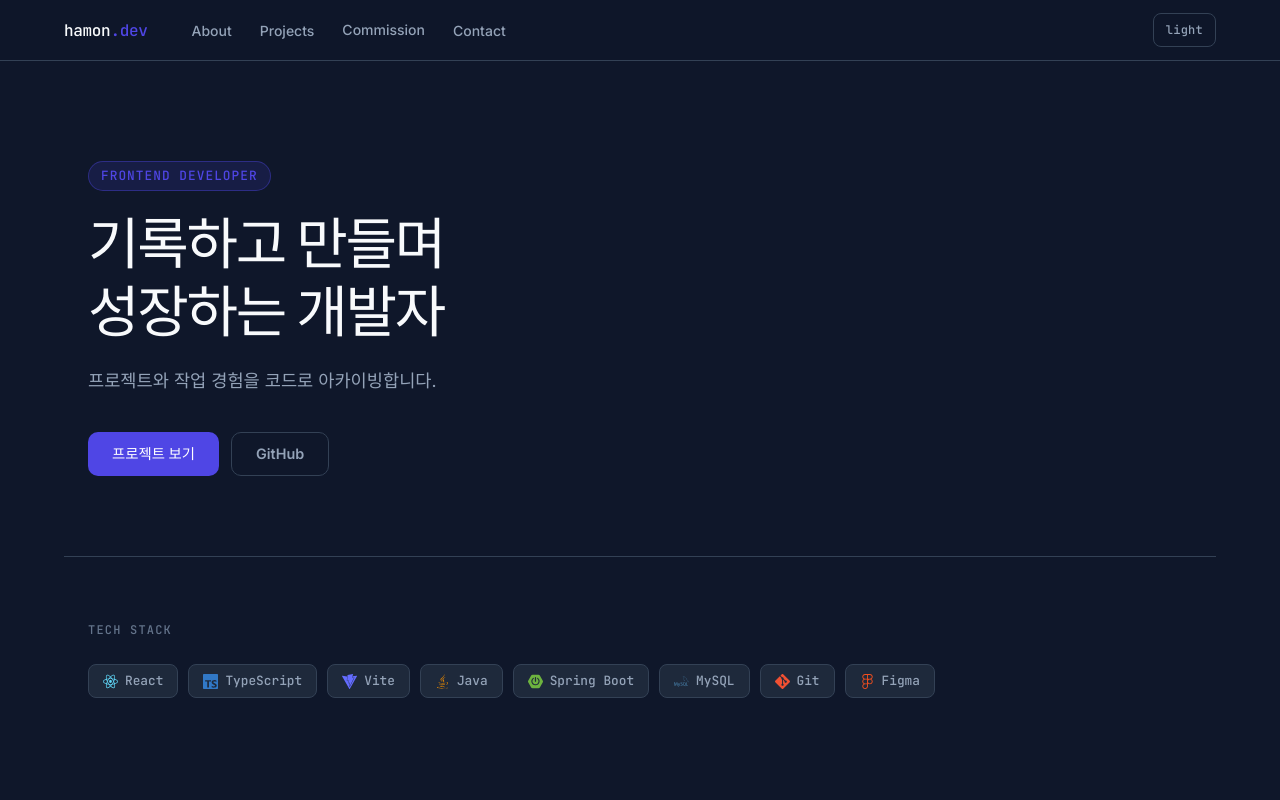
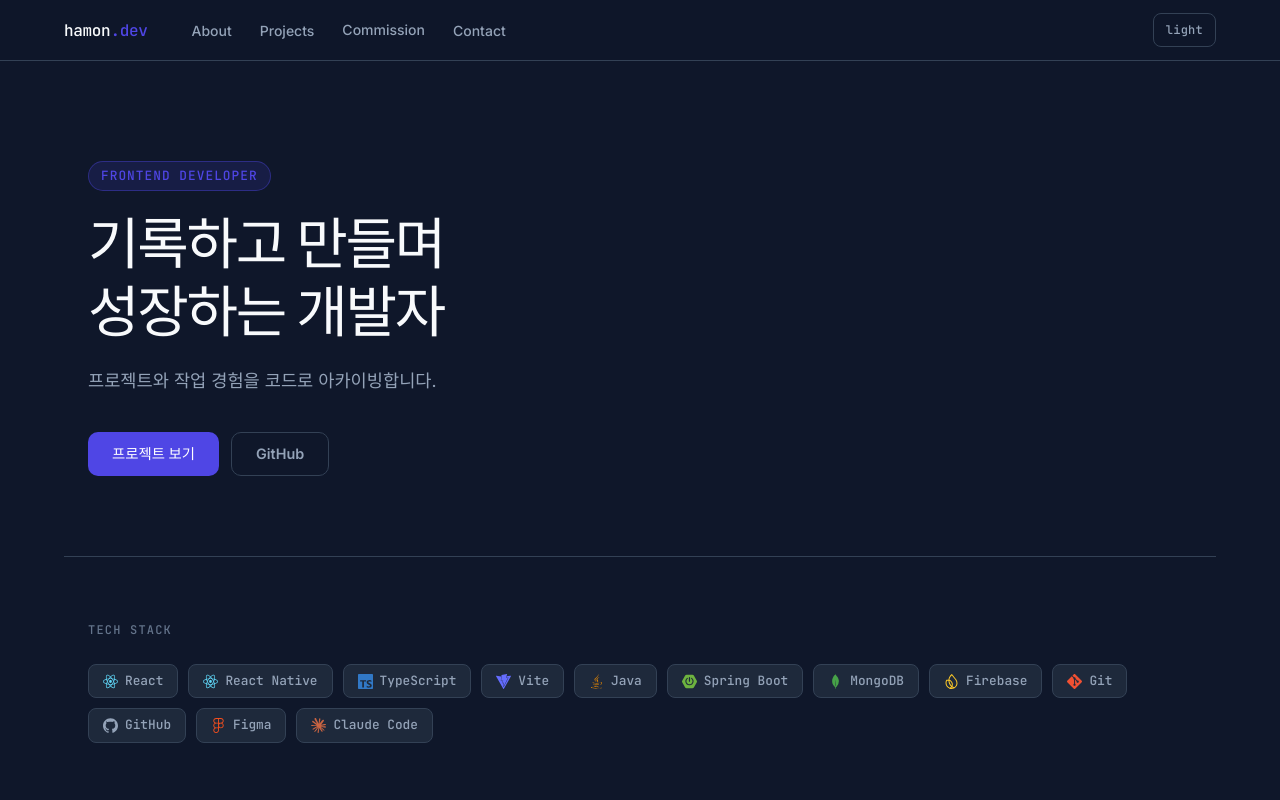
Before and after one commit to hamon1/PortfolioWebSite, a React (Vite) app in the folder portfoliowebsite/: page / in a window 1280 px wide. Shown: the top 800 px of the page. Built offline with nearby package versions, Linux system fonts and the light colour scheme.

Commit message:
feat: Tech Stack 업데이트 - MySQL 제거, Claude Code·GitHub·Firebase·MongoDB·React Native 추가

```diff
--- a/portfoliowebsite/src/pages/About/About.tsx
+++ b/portfoliowebsite/src/pages/About/About.tsx
@@ -4,9 +4,12 @@ import {
     SiTypescript,
     SiVite,
     SiSpringboot,
-    SiMysql,
     SiGit,
     SiFigma,
+    SiClaude,
+    SiGithub,
+    SiFirebase,
+    SiMongodb,
 } from 'react-icons/si';
 import { FaJava } from 'react-icons/fa';
 
@@ -19,14 +22,18 @@ type TechItem = {
 };
 
 const techStack: TechItem[] = [
-    { name: 'React',        icon: SiReact,       color: '#61DAFB' },
-    { name: 'TypeScript',   icon: SiTypescript,  color: '#3178C6' },
-    { name: 'Vite',         icon: SiVite,        color: '#646CFF' },
-    { name: 'Java',         icon: FaJava,        color: '#ED8B00' },
-    { name: 'Spring Boot',  icon: SiSpringboot,  color: '#6DB33F' },
-    { name: 'MySQL',        icon: SiMysql,       color: '#4479A1' },
-    { name: 'Git',          icon: SiGit,         color: '#F05032' },
-    { name: 'Figma',        icon: SiFigma,       color: '#F24E1E' },
+    { name: 'React',         icon: SiReact,       color: '#61DAFB' },
+    { name: 'React Native',  icon: SiReact,       color: '#61DAFB' },
+    { name: 'TypeScript',    icon: SiTypescript,  color: '#3178C6' },
+    { name: 'Vite',          icon: SiVite,        color: '#646CFF' },
+    { name: 'Java',          icon: FaJava,        color: '#ED8B00' },
+    { name: 'Spring Boot',   icon: SiSpringboot,  color: '#6DB33F' },
+    { name: 'MongoDB',       icon: SiMongodb,     color: '#47A248' },
+    { name: 'Firebase',      icon: SiFirebase,    color: '#FFCA28' },
+    { name: 'Git',           icon: SiGit,         color: '#F05032' },
+    { name: 'GitHub',        icon: SiGithub,      color: '#94A3B8' },
+    { name: 'Figma',         icon: SiFigma,       color: '#F24E1E' },
+    { name: 'Claude Code',   icon: SiClaude,      color: '#C96442' },
 ];
 
 function About() {
```
